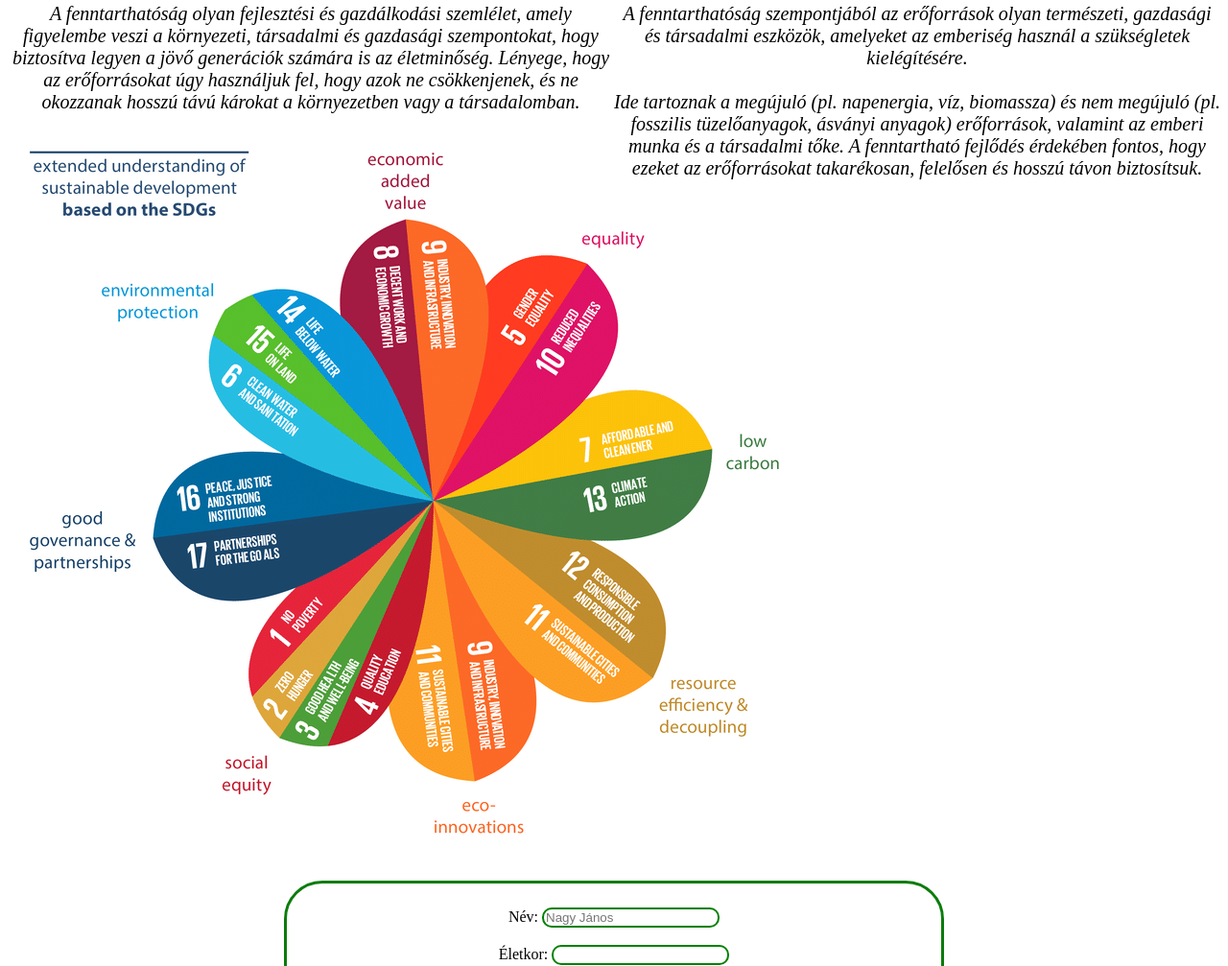
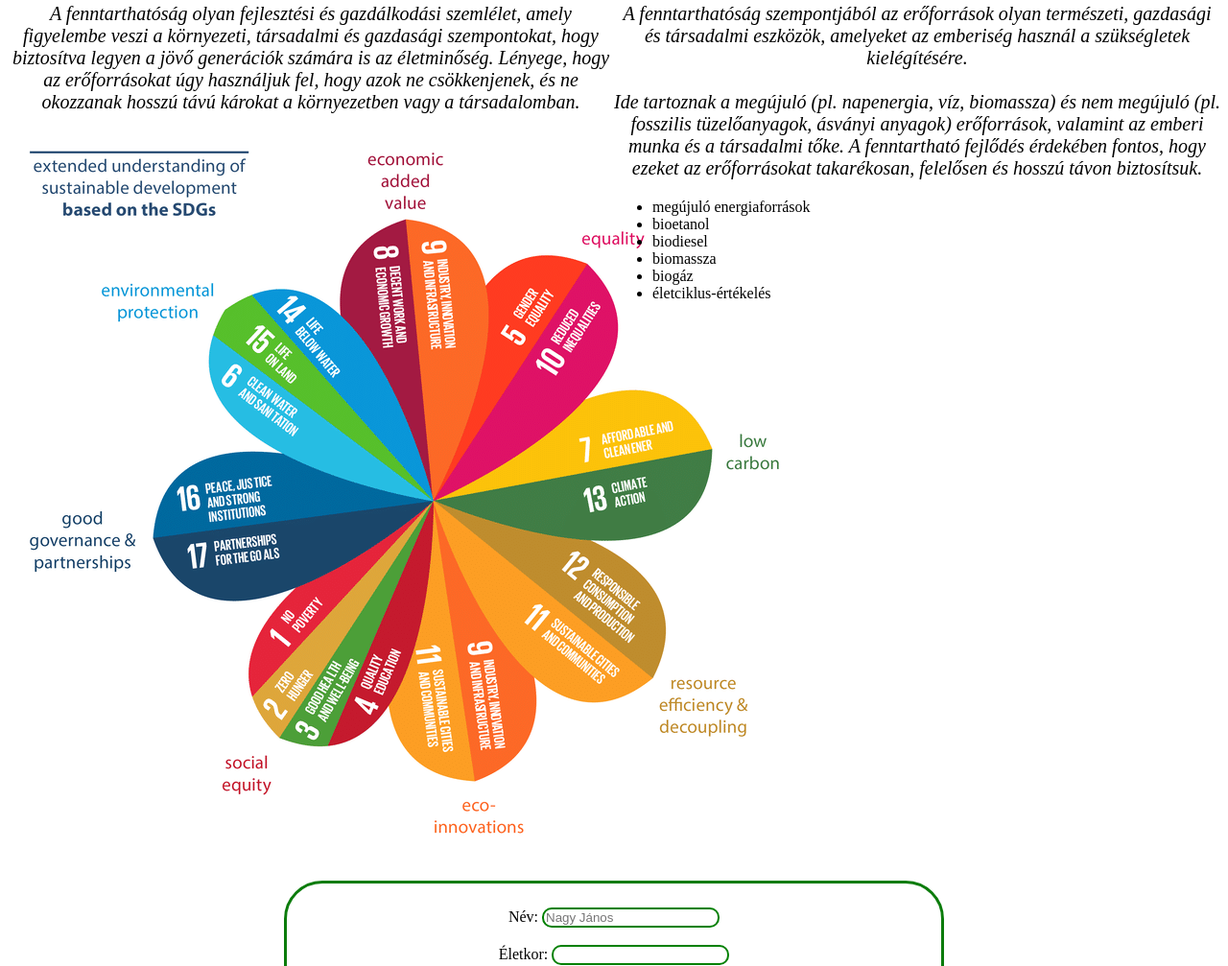
Before and after one commit to Levente27/Fenntarthatosag2025, a plain HTML site: page index.html in a window 1280 px wide. Shown: the part 722-1729 px from the top of the page at 96% size. Drawn offline with Linux system fonts and the light colour scheme.

Commit message:
ul létrehozás js-sel

```diff
--- a/index.html
+++ b/index.html
@@ -39,6 +39,9 @@
             <article>
                 <h2>Erőforrások</h2>
                 <p>A fenntarthatóság szempontjából az erőforrások olyan természeti, gazdasági és társadalmi eszközök, amelyeket az emberiség használ a szükségletek kielégítésére. <br><br> Ide tartoznak a megújuló (pl. napenergia, víz, biomassza) és nem megújuló (pl. fosszilis tüzelőanyagok, ásványi anyagok) erőforrások, valamint az emberi munka és a társadalmi tőke. A fenntartható fejlődés érdekében fontos, hogy ezeket az erőforrásokat takarékosan, felelősen és hosszú távon biztosítsuk.</p>
+                <ul id="felsorolas">
+
+                </ul>
             </article>
         </section>
 
--- a/script.js
+++ b/script.js
@@ -1,6 +1,8 @@
 
 const kepek = ["1.jpg","2.jpg","3.jpg","to.jpg"]
 const szoveg = ["Hegység","Erdő", "Tenger", "Tó"]
+
+const felsorolasszoveg = ["megújuló energiaforrások","bioetanol","biodiesel","biomassza","biogáz","életciklus-értékelés"]
 
 let i = 0
 let kep = document.getElementById("valtkep")
@@ -15,6 +17,22 @@ setInterval(() => {
     }
 
 }, 3000);
+
+
+
+
+
+
+let betesz = document.getElementById("felsorolas")
+for (let i = 0; i < felsorolasszoveg.length; i++) {
+
+    betesz.innerHTML += `<li>${felsorolasszoveg[i]}</li>`
+
+}
+
+
+
+
 
 
 
```
